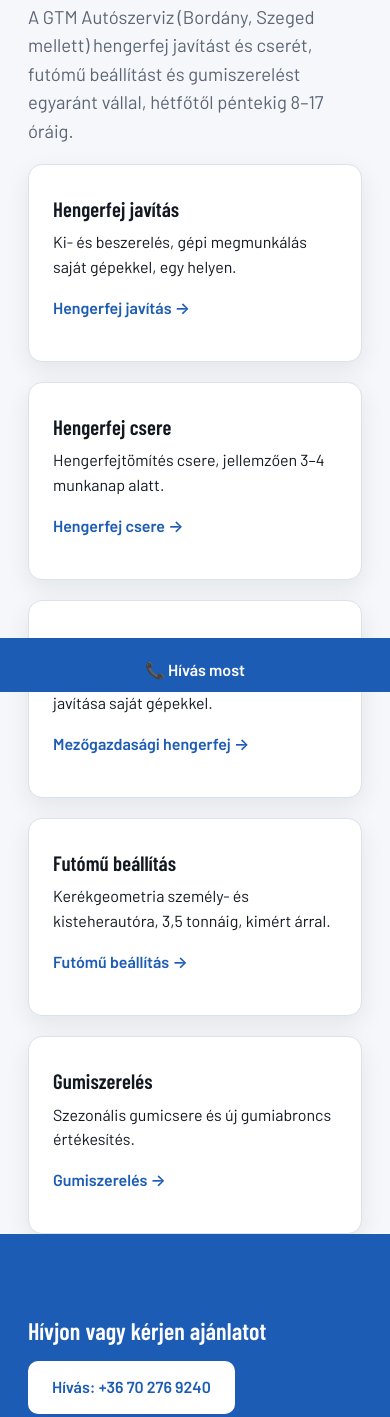
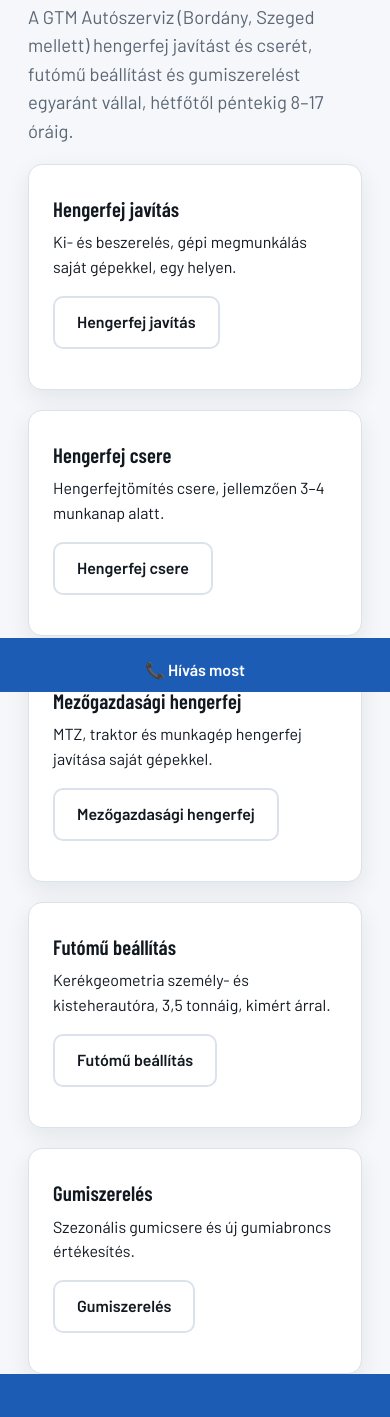
Before and after one commit to zsebehazybalint-dev/GTMweboldal, a plain HTML site: page szolgaltatasok.html in a window 390 px wide. Shown: the part 152-1569 px from the top of the page. Drawn offline with Linux system fonts and the light colour scheme.

Commit message:
Javítás: Szolgáltatások gomb átlátszósága mobilon + rendes gombok a szolgaltatasok.html kártyáin
- A .nav-dropdown > .nav-top szabály (background:none; border:none;)
  nagyobb specificitása felülírta a mobil pill-gomb hátterét/keretét -
  mobil media query-ben most explicit háttér/keret/árnyék van rá.
- A szolgaltatasok.html kártyáin a sima "→" szöveges link helyett
  mind az öt szolgáltatás valódi .btn.btn-secondary gombot kapott.

```diff
--- a/css/style.css
+++ b/css/style.css
@@ -455,6 +455,11 @@ section { padding: 56px 0; }
   /* Mobilon a "Szolgáltatások" is egyszerű link a szolgaltatasok.html
      oldalra (ugyanúgy pill-gomb, mint a többi .main-nav a), a lenyíló
      almenü (.dropdown-panel) csak az asztali hover-flyouthoz kell. */
+  .nav-dropdown > .nav-top {
+    background: var(--surface);
+    border: 1px solid var(--line);
+    box-shadow: var(--shadow);
+  }
   .nav-dropdown .caret { display: none; }
   .dropdown-panel { display: none; }
 
--- a/szolgaltatasok.html
+++ b/szolgaltatasok.html
@@ -119,27 +119,27 @@
       <div class="card">
         <h3>Hengerfej javítás</h3>
         <p>Ki- és beszerelés, gépi megmunkálás saját gépekkel, egy helyen.</p>
-        <p><a class="card-link" href="hengerfej-javitas.html">Hengerfej javítás →</a></p>
+        <p><a class="btn btn-secondary" href="hengerfej-javitas.html">Hengerfej javítás</a></p>
       </div>
       <div class="card">
         <h3>Hengerfej csere</h3>
         <p>Hengerfejtömítés csere, jellemzően 3–4 munkanap alatt.</p>
-        <p><a class="card-link" href="hengerfej-csere.html">Hengerfej csere →</a></p>
+        <p><a class="btn btn-secondary" href="hengerfej-csere.html">Hengerfej csere</a></p>
       </div>
       <div class="card">
         <h3>Mezőgazdasági hengerfej</h3>
         <p>MTZ, traktor és munkagép hengerfej javítása saját gépekkel.</p>
-        <p><a class="card-link" href="hengerfej-mezogazdasagi.html">Mezőgazdasági hengerfej →</a></p>
+        <p><a class="btn btn-secondary" href="hengerfej-mezogazdasagi.html">Mezőgazdasági hengerfej</a></p>
       </div>
       <div class="card">
         <h3>Futómű beállítás</h3>
         <p>Kerékgeometria személy- és kisteherautóra, 3,5 tonnáig, kimért árral.</p>
-        <p><a class="card-link" href="futomu-beallitas.html">Futómű beállítás →</a></p>
+        <p><a class="btn btn-secondary" href="futomu-beallitas.html">Futómű beállítás</a></p>
       </div>
       <div class="card">
         <h3>Gumiszerelés</h3>
         <p>Szezonális gumicsere és új gumiabroncs értékesítés.</p>
-        <p><a class="card-link" href="gumiszereles.html">Gumiszerelés →</a></p>
+        <p><a class="btn btn-secondary" href="gumiszereles.html">Gumiszerelés</a></p>
       </div>
     </div>
   </section>
```
